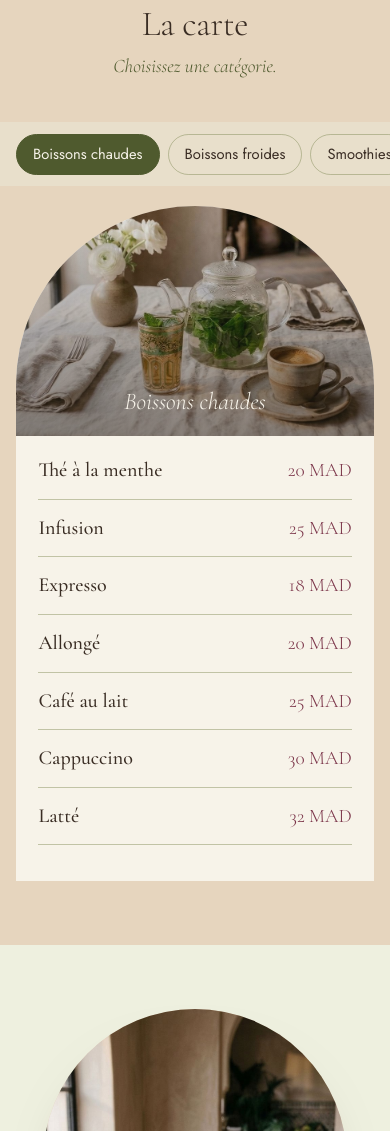
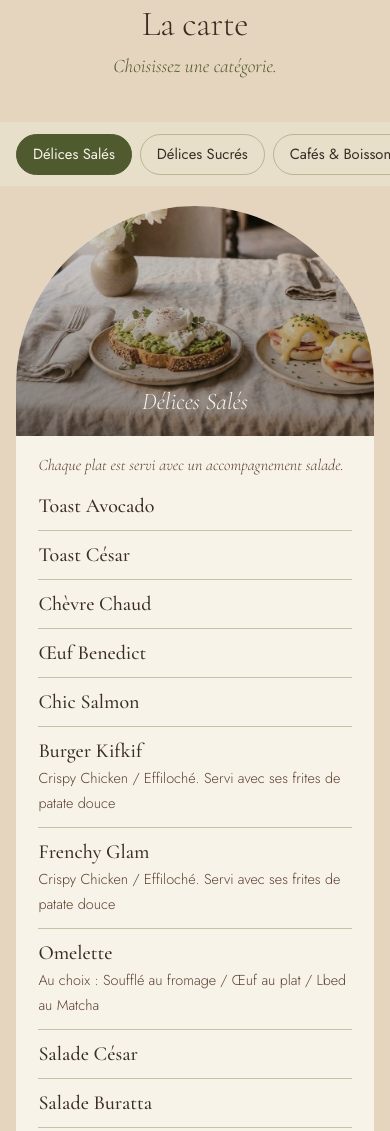
Before and after one commit to amarraduzzi/atelierbysam, a plain HTML site: page index.html in a window 390 px wide. Shown: the part 6363-7494 px from the top of the page. Drawn offline with nearby package versions, Linux system fonts and the light colour scheme; no server answers.

Commit message:
Add files via upload

```diff
--- a/css/style.css
+++ b/css/style.css
@@ -363,3 +363,6 @@ footer p{margin:0 auto;color:var(--sand)}
 .resa-done .btn{display:inline-block;width:auto}
 .linklike{background:none;border:0;padding:0;font:inherit;color:var(--taupe);text-decoration:underline;cursor:pointer}
 .resa-card[hidden],.resa-done[hidden]{display:none}
+
+/* Menu: opmerking onder de categorietitel */
+.acc-note{font-family:var(--serif);font-style:italic;color:var(--taupe);font-size:1rem;margin:.6rem 0 .2rem;max-width:none}
--- a/index.html
+++ b/index.html
@@ -42,7 +42,7 @@
       <aside class="side-r">
         <h2>Au menu</h2>
         <ul>
-          <li><b>Avocado Toast</b><span>Pain céréales, houmous poivron, avocat, burrata, feta</span></li>
+          <li><b>Toast Avocado</b><span>Pain céréales, houmous poivron, avocat, burrata, feta</span></li>
           <li><b>Chic Salmon</b><span>Croissant, saumon fumé, œuf poché, salade</span></li>
           <li><b>Pancakes</b><span>Fruits rouges, banane Nutella ou pistache</span></li>
         </ul>
--- a/js/main.js
+++ b/js/main.js
@@ -207,7 +207,7 @@ document.getElementById("y").textContent = new Date().getFullYear();
         ? `<ul class="sizes">${it.sizes.map(s => `<li><span>${s.label}${s.desc ? ` <small>${s.desc}</small>` : ""}</span>${price(s.price)}</li>`).join("")}</ul>` : "";
       return `<li><div class="row"><span class="dish">${it.name}</span>${price(it.price)}</div>${it.desc ? `<p class="desc">${it.desc}</p>` : ""}${sizes}</li>`;
     }).join("");
-    return `<div class="acc${i === 0 ? " open" : ""}"><div class="acc-pic" style="background-image:url(assets/photos/${PIC[i % PIC.length]});background-position:${POS[i % POS.length]}"></div><button class="acc-h" type="button" aria-expanded="${i === 0}" aria-controls="acc-${i}"><span>${c.name}</span></button><div class="acc-body" id="acc-${i}"><ul>${items}</ul></div></div>`;
+    return `<div class="acc${i === 0 ? " open" : ""}"><div class="acc-pic" style="background-image:url(assets/photos/${c.pic || PIC[i % PIC.length]});background-position:${c.pos || POS[i % POS.length]}"></div><button class="acc-h" type="button" aria-expanded="${i === 0}" aria-controls="acc-${i}"><span>${c.name}</span></button><div class="acc-body" id="acc-${i}">${c.note ? `<p class="acc-note">${c.note}</p>` : ""}<ul>${items}</ul></div></div>`;
   }).join("");
   const panels = [...root.querySelectorAll(".acc")];
   root.insertAdjacentHTML("beforebegin", `<div class="chips" role="tablist" aria-label="Catégories">${MENU.map((c, i) => `<button type="button" role="tab" aria-selected="${i === 0}">${c.name}</button>`).join("")}</div>`);
--- a/js/menu.js
+++ b/js/menu.js
@@ -1,287 +1,443 @@
-// Menu: prijzen in MAD (getal, bv. 45). Leeg = geen prijs getoond. Fictieve prijzen, pas aan.
-// Prijs staat bij het gerecht, of bij elke maat/variant.
+// Menu: prijzen in MAD (getal, bv. 45). Leeg = geen prijs getoond.
+// Prijs staat bij het gerecht, of bij elke maat/variant (sizes).
+// Per categorie: pic/pos = foto en uitsnede, note = opmerking onder de titel.
 const MENU = [
  {
-  "name": "Boissons chaudes",
+  "name": "Délices Salés",
   "items": [
    {
-    "name": "Thé à la menthe",
+    "name": "Toast Avocado",
     "desc": "",
     "sizes": [],
-    "price": "20"
+    "price": ""
+   },
+   {
+    "name": "Toast César",
+    "desc": "",
+    "sizes": [],
+    "price": ""
+   },
+   {
+    "name": "Chèvre Chaud",
+    "desc": "",
+    "sizes": [],
+    "price": ""
+   },
+   {
+    "name": "Œuf Benedict",
+    "desc": "",
+    "sizes": [],
+    "price": ""
+   },
+   {
+    "name": "Chic Salmon",
+    "desc": "",
+    "sizes": [],
+    "price": ""
+   },
+   {
+    "name": "Burger Kifkif",
+    "desc": "Crispy Chicken / Effiloché. Servi avec ses frites de patate douce",
+    "sizes": [],
+    "price": ""
+   },
+   {
+    "name": "Frenchy Glam",
+    "desc": "Crispy Chicken / Effiloché. Servi avec ses frites de patate douce",
+    "sizes": [],
+    "price": ""
+   },
+   {
+    "name": "Omelette",
+    "desc": "Au choix : Soufflé au fromage / Œuf au plat / Lbed au Matcha",
+    "sizes": [],
+    "price": ""
+   },
+   {
+    "name": "Salade César",
+    "desc": "",
+    "sizes": [],
+    "price": ""
+   },
+   {
+    "name": "Salade Buratta",
+    "desc": "",
+    "sizes": [],
+    "price": ""
+   }
+  ],
+  "pic": "menu-sales.jpg",
+  "pos": "40% 73%",
+  "note": "Chaque plat est servi avec un accompagnement salade."
+ },
+ {
+  "name": "Délices Sucrés",
+  "items": [
+   {
+    "name": "Pancake ou French Toast x2 – Fruits Rouges",
+    "desc": "Goût au choix",
+    "sizes": [],
+    "price": ""
+   },
+   {
+    "name": "Pancake ou French Toast x2 – Banane Nutella",
+    "desc": "Goût au choix",
+    "sizes": [],
+    "price": ""
+   },
+   {
+    "name": "Pancake ou French Toast x2 – Pistache",
+    "desc": "Goût au choix",
+    "sizes": [],
+    "price": ""
+   },
+   {
+    "name": "Pancake ou French Toast x2 – Pistache Kunefe",
+    "desc": "Goût au choix",
+    "sizes": [],
+    "price": ""
+   },
+   {
+    "name": "Granola Bowl – Fruits Rouges",
+    "desc": "",
+    "sizes": [],
+    "price": ""
+   },
+   {
+    "name": "Granola Bowl – Exotique",
+    "desc": "",
+    "sizes": [],
+    "price": ""
+   },
+   {
+    "name": "Pain au chocolat",
+    "desc": "",
+    "sizes": [],
+    "price": ""
+   },
+   {
+    "name": "Croissant",
+    "desc": "",
+    "sizes": [],
+    "price": ""
+   },
+   {
+    "name": "Pain suisse",
+    "desc": "",
+    "sizes": [],
+    "price": ""
+   },
+   {
+    "name": "Pâtisserie et cake du jour",
+    "desc": "",
+    "sizes": [],
+    "price": ""
+   }
+  ],
+  "pic": "menu-sucres.jpg",
+  "pos": "52% 67%"
+ },
+ {
+  "name": "Cafés & Boissons chaudes",
+  "items": [
+   {
+    "name": "Espresso",
+    "desc": "",
+    "sizes": [],
+    "price": ""
+   },
+   {
+    "name": "Américano",
+    "desc": "",
+    "sizes": [],
+    "price": ""
+   },
+   {
+    "name": "Latte",
+    "desc": "",
+    "sizes": [],
+    "price": ""
+   },
+   {
+    "name": "Cappuccino",
+    "desc": "",
+    "sizes": [],
+    "price": ""
+   },
+   {
+    "name": "Café Viennois",
+    "desc": "",
+    "sizes": [],
+    "price": ""
+   },
+   {
+    "name": "Caramel Macchiato",
+    "desc": "",
+    "sizes": [],
+    "price": ""
+   },
+   {
+    "name": "Chocolat Viennois",
+    "desc": "",
+    "sizes": [],
+    "price": ""
+   },
+   {
+    "name": "Chocolat Chaud",
+    "desc": "",
+    "sizes": [],
+    "price": ""
+   },
+   {
+    "name": "Thé marocain",
+    "desc": "",
+    "sizes": [],
+    "price": ""
    },
    {
     "name": "Infusion",
     "desc": "",
     "sizes": [],
-    "price": "25"
+    "price": ""
+   }
+  ],
+  "pic": "menu-tea-chaudes.jpg",
+  "pos": "60% 61%"
  },
  {
-    "name": "Expresso",
+  "name": "Iced coffee & Frappés",
+  "items": [
+   {
+    "name": "Iced latte",
     "desc": "",
     "sizes": [],
-    "price": "18"
+    "price": ""
    },
    {
-    "name": "Allongé",
+    "name": "Iced latte vanille",
     "desc": "",
     "sizes": [],
-    "price": "20"
+    "price": ""
    },
    {
-    "name": "Café au lait",
+    "name": "Iced latte caramel",
     "desc": "",
     "sizes": [],
-    "price": "25"
+    "price": ""
    },
    {
-    "name": "Cappuccino",
+    "name": "Iced latte pistache",
     "desc": "",
     "sizes": [],
-    "price": "30"
+    "price": ""
    },
    {
-    "name": "Latté",
+    "name": "Frappé caramel",
     "desc": "",
     "sizes": [],
-    "price": "32"
-   }
-  ]
+    "price": ""
    },
    {
-  "name": "Boissons froides",
+    "name": "Frappé vanille",
+    "desc": "",
+    "sizes": [],
+    "price": ""
+   },
+   {
+    "name": "Frappé chocolat",
+    "desc": "",
+    "sizes": [],
+    "price": ""
+   }
+  ],
+  "pic": "menu-froides.jpg",
+  "pos": "64% 58%"
+ },
+ {
+  "name": "Matcha & Ube",
   "items": [
    {
-    "name": "Iced latté",
+    "name": "Matcha latte chaud",
     "desc": "",
     "sizes": [],
-    "price": "38"
+    "price": ""
    },
    {
-    "name": "Iced latté aromatisé",
-    "desc": "Caramel, vanille, etc.",
+    "name": "Iced matcha latte",
+    "desc": "",
     "sizes": [],
-    "price": "42"
+    "price": ""
    },
    {
-    "name": "Iced pistachio latté",
+    "name": "Iced matcha latte Vanille",
     "desc": "",
     "sizes": [],
-    "price": "48"
+    "price": ""
    },
    {
-    "name": "Matcha",
+    "name": "Iced Strawberry matcha",
     "desc": "",
     "sizes": [],
-    "price": "45"
+    "price": ""
    },
    {
-    "name": "Matcha mangue ou fraise",
-    "desc": "Mangue ou fraise",
+    "name": "Iced Mango matcha",
+    "desc": "",
     "sizes": [],
-    "price": "50"
+    "price": ""
    },
    {
-    "name": "Limonade",
+    "name": "Ube latte",
     "desc": "",
     "sizes": [],
-    "price": "30"
+    "price": ""
    },
    {
-    "name": "Virgin Mojito",
+    "name": "Iced Ube latte",
     "desc": "",
-    "sizes": [
-     {
-      "label": "Classique",
-      "price": "35",
-      "desc": ""
+    "sizes": [],
+    "price": ""
    },
    {
-      "label": "Fraise",
-      "price": "40",
-      "desc": ""
+    "name": "Iced Ube latte vanille",
+    "desc": "",
+    "sizes": [],
+    "price": ""
+   }
+  ],
+  "pic": "menu-froides.jpg",
+  "pos": "64% 58%"
  },
  {
-      "label": "Fruits rouges",
-      "price": "40",
-      "desc": ""
+  "name": "Milkshakes",
+  "items": [
+   {
+    "name": "Milkshake Vanille",
+    "desc": "",
+    "sizes": [],
+    "price": ""
    },
    {
-      "label": "Passion",
-      "price": "40",
-      "desc": ""
+    "name": "Milkshake Fraise",
+    "desc": "",
+    "sizes": [],
+    "price": ""
+   },
+   {
+    "name": "Milkshake Chocolat",
+    "desc": "",
+    "sizes": [],
+    "price": ""
    }
-    ]
-   }
-  ]
+  ],
+  "pic": "menu-smoothies.jpg",
+  "pos": "55% 58%"
  },
  {
   "name": "Smoothies",
   "items": [
    {
-    "name": "Smoothie fraise banane",
-    "desc": "Fraise, banane",
+    "name": "Berry love",
+    "desc": "Fraise / Framboise / Banane",
     "sizes": [],
-    "price": "40"
+    "price": ""
    },
    {
-    "name": "Smoothie fruits rouges",
-    "desc": "Fruits rouges",
+    "name": "Sunshine",
+    "desc": "Mangue / ananas / orange",
     "sizes": [],
-    "price": "42"
+    "price": ""
    },
    {
-    "name": "Smoothie coco mangue",
-    "desc": "Coco, mangue",
+    "name": "Pink paradise",
+    "desc": "Fraise / Banane, lait de coco",
     "sizes": [],
-    "price": "42"
+    "price": ""
+   }
+  ],
+  "pic": "menu-smoothies.jpg",
+  "pos": "55% 58%"
  },
  {
-    "name": "Smoothie coco ananas",
-    "desc": "Coco, ananas",
+  "name": "Jus Frais",
+  "items": [
+   {
+    "name": "Jus d’orange",
+    "desc": "",
     "sizes": [],
-    "price": "40"
-   }
-  ]
+    "price": ""
    },
    {
-  "name": "Délices salés",
+    "name": "Jus de carotte",
+    "desc": "",
+    "sizes": [],
+    "price": ""
+   },
+   {
+    "name": "Jus de citron",
+    "desc": "",
+    "sizes": [],
+    "price": ""
+   },
+   {
+    "name": "Jus de saison",
+    "desc": "",
+    "sizes": [],
+    "price": ""
+   }
+  ],
+  "pic": "menu-smoothies.jpg",
+  "pos": "55% 58%"
+ },
+ {
+  "name": "Mocktails",
   "items": [
    {
-    "name": "Avocado Toast",
-    "desc": "Pain céréales, cheese, houmous poivron, avocat, burrata, feta",
+    "name": "Mojito Classique",
+    "desc": "",
     "sizes": [],
-    "price": "75"
+    "price": ""
    },
    {
-    "name": "Chic Salmon",
-    "desc": "Croissant, cheese, salade, saumon fumé, œuf poché",
+    "name": "Mojito Fruits rouges",
+    "desc": "",
     "sizes": [],
-    "price": "95"
+    "price": ""
    },
    {
-    "name": "Burger Kif-Kif",
-    "desc": "Bun brioché (du jour), sauce blanche, salade, crispy poulet, cheddar, omelette",
+    "name": "Mojito Passion",
+    "desc": "",
     "sizes": [],
-    "price": "85"
+    "price": ""
+   }
+  ],
+  "pic": "menu-froides.jpg",
+  "pos": "64% 58%"
  },
  {
-    "name": "Eggs Bénédict",
+  "name": "Alternatives végétales",
+  "items": [
+   {
+    "name": "Lait de coco",
     "desc": "",
     "sizes": [],
-    "price": "80"
+    "price": ""
    },
    {
-    "name": "Frenchy Glam",
+    "name": "Lait d’avoine",
     "desc": "",
     "sizes": [],
-    "price": "70"
+    "price": ""
    },
    {
-    "name": "Exotique Rolls",
+    "name": "Lait d’amande",
     "desc": "",
     "sizes": [],
-    "price": "65"
-   },
-   {
-    "name": "Club sandwich César",
-    "desc": "",
-    "sizes": [],
-    "price": "70"
-   },
-   {
-    "name": "Chèvre chaud",
-    "desc": "",
-    "sizes": [],
-    "price": "65"
-   },
-   {
-    "name": "Œufs",
-    "desc": "",
-    "sizes": [
-     {
-      "label": "Au plat",
-      "price": "45",
-      "desc": "2 œufs"
-     },
-     {
-      "label": "Brouillés",
-      "price": "45",
-      "desc": "2 œufs"
-     },
-     {
-      "label": "Soufflé au fromage",
-      "price": "55",
-      "desc": ""
+    "price": ""
    }
-    ]
-   }
-  ]
- },
- {
-  "name": "Délices sucrés",
-  "items": [
-   {
-    "name": "French Toast",
-    "desc": "Brioche perdue, x2. Au choix : fruits rouges / banane Nutella / pistache + éclats / pistache kunéfe chocolat (voir Suppléments)",
-    "sizes": [],
-    "price": "60"
-   },
-   {
-    "name": "Pancakes",
-    "desc": "Au choix : fruits rouges / banane Nutella / pistache + éclats / pistache kunéfe chocolat",
-    "sizes": [
-     {
-      "label": "Petit (x3)",
-      "price": "50",
-      "desc": ""
-     },
-     {
-      "label": "Grand (x2)",
-      "price": "60",
-      "desc": ""
-     }
-    ]
-   },
-   {
-    "name": "Croissant gourmand",
-    "desc": "Crème pâtissière vanille, fruits rouges, éclats de pistache",
-    "sizes": [],
-    "price": "45"
-   },
-   {
-    "name": "Granola Bowl",
-    "desc": "Yaourt grec, fruits du jour, muesli, miel",
-    "sizes": [],
-    "price": "55"
-   },
-   {
-    "name": "Exotic Bowl",
-    "desc": "",
-    "sizes": [],
-    "price": "60"
-   },
-   {
-    "name": "Viennoiseries",
-    "desc": "",
-    "sizes": [
-     {
-      "label": "Croissant",
-      "price": "12",
-      "desc": "Croissant"
-     },
-     {
-      "label": "Pain au chocolat",
-      "price": "14",
-      "desc": "Pain au chocolat"
-     },
-     {
-      "label": "Pain aux raisins",
-      "price": "14",
-      "desc": "Pain aux raisins"
-     }
-    ]
-   }
-  ]
+  ],
+  "pic": "menu-tea-chaudes.jpg",
+  "pos": "60% 61%",
+  "note": "Supplément. Le lait classique est déjà inclus."
  }
 ];
```
Lines whose indentation alone changed are shown as unchanged.
